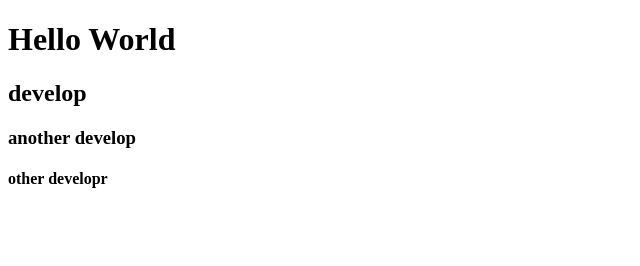
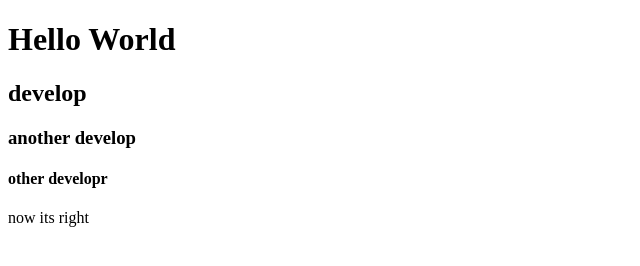
Before and after one commit to higorvoltz/01_Starting_Project, a plain HTML site: page index.html in a window 1280 px wide. Shown: the whole page, without its empty margins (0-640 px from the left). Drawn offline with Linux system fonts and the light colour scheme.

Commit message:
feat: include p now its right

```diff
--- a/index.html
+++ b/index.html
@@ -11,5 +11,6 @@
   <h2>develop</h2>
   <h3>another develop</h3>
   <h4>other developr</h4>
+  <p>now its right</p>
 </body>
 </html>
```
